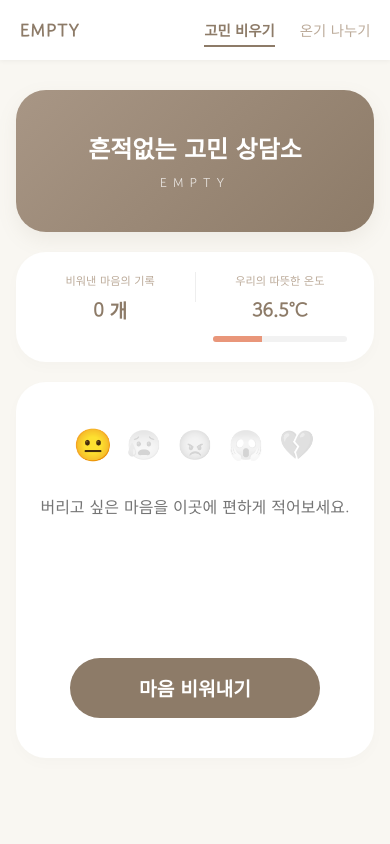
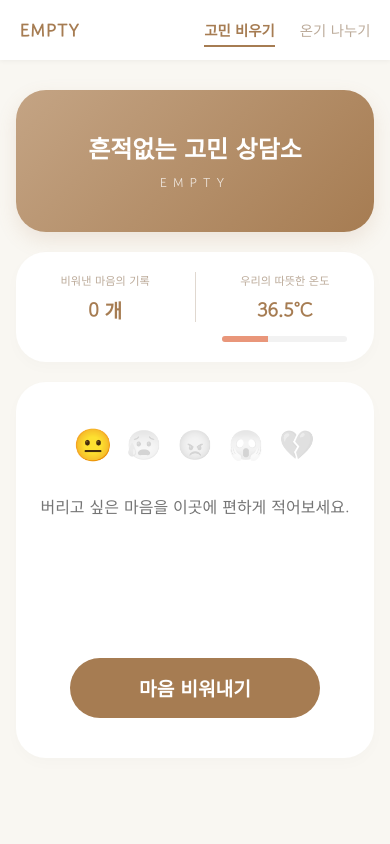
Before and after one commit to wooseonjin/Empty, a Flask app: page / in a window 390 px wide. Run offline with Flask 3, Linux system fonts and the light colour scheme; data comes from the database, SQL or seed files in the repository; data that the repository does not hold is empty.

Commit message:
흔적없는 고민 상담소:EMPTY

```diff
--- a/templates/index.html
+++ b/templates/index.html
@@ -7,11 +7,12 @@
     <link href="https://fonts.googleapis.com/css2?family=Gowun+Dodum:wght@400;700&display=swap" rel="stylesheet">
     <style>
         :root {
-            --main-brown: #8d7b68;
+            /* [수정 1] 칙칙한 갈색 -> 따뜻한 테라코타 색상으로 변경 */
+            --main-brown: #a67c52;
             --soft-beige: #f9f7f2;
             --dark-beige: #f2ede4;
             --accent: #e9967a;
-            --line-color: #eee;
+            --line-color: #e0d8d0; /* 선 색상도 살짝 따뜻하게 변경 */
         }
 
         * {
@@ -50,13 +51,14 @@
             gap: 20px; padding: 30px 0;
         }
 
-        /* [상단 배너] */
+        /* [상단 배너] 새 색상 적용 */
         .hero-section {
             width: 100%; padding: 40px 20px;
-            background: linear-gradient(135deg, #a89685 0%, #8d7b68 100%);
+            /* [수정 1-1] 더 부드럽고 따뜻한 그라데이션 */
+            background: linear-gradient(135deg, #c4a484 0%, #a67c52 100%);
             display: flex; flex-direction: column; justify-content: center; align-items: center;
             color: white; text-align: center; border-radius: 30px;
-            box-shadow: 0 8px 20px rgba(141, 123, 104, 0.1);
+            box-shadow: 0 8px 20px rgba(166, 124, 82, 0.15);
         }
         .main-title { font-size: 1.8rem; font-weight: 700; margin-bottom: 8px; }
         .sub-title { font-size: 0.8rem; letter-spacing: 6px; opacity: 0.8; }
@@ -74,7 +76,13 @@
         /* 정보 카드 & 구분선 */
         .info-card { padding: 30px 20px; display: flex; flex-direction: column; justify-content: center; gap: 25px; }
         .info-item { text-align: center; width: 100%; }
-        .info-divider { width: 40%; height: 1px; background: var(--line-color); margin: 5px auto; } /* PC용 세로 배치시 가로선 */
+
+        /* [수정 2] 구분선 길이 확장 (PC) */
+        .info-divider {
+            width: 80%; /* 40% -> 80%로 확장 */
+            height: 1px; background: var(--line-color); margin: 5px auto;
+        }
+
         .info-label { font-size: 0.8rem; color: #bcab9a; margin-bottom: 8px; }
         .info-value { font-size: 1.5rem; font-weight: 700; color: var(--main-brown); }
         .temp-bar-bg { width: 80%; height: 6px; background: #f2f2f2; border-radius: 10px; margin: 12px auto 0; overflow: hidden; }
@@ -119,7 +127,14 @@
         @media (max-width: 768px) {
             .burn-layout { grid-template-columns: 1fr; }
             .info-card { flex-direction: row; padding: 20px; gap: 0; }
-            .info-divider { width: 1px; height: 30px; margin: 0 10px; } /* 모바일 가로 배치시 세로선 */
+
+            /* [수정 2-1] 구분선 길이 확장 (모바일) */
+            .info-divider {
+                width: 1px;
+                height: 50px; /* 30px -> 50px로 확장 */
+                margin: 0 20px;
+            }
+
             .info-value { font-size: 1.2rem; }
             .info-label { font-size: 0.7rem; }
             .temp-bar-bg { width: 90%; }
@@ -135,7 +150,6 @@
     </style>
 </head>
 <body>
-
     <nav class="top-nav">
         <div class="nav-container">
             <div class="nav-logo" onclick="location.reload()">EMPTY</div>
@@ -207,7 +221,6 @@
             </div>
         </main>
     </div>
-
     <script>
         let selectedEmotion = '😐';
 
```
Lines whose indentation alone changed are shown as unchanged.
